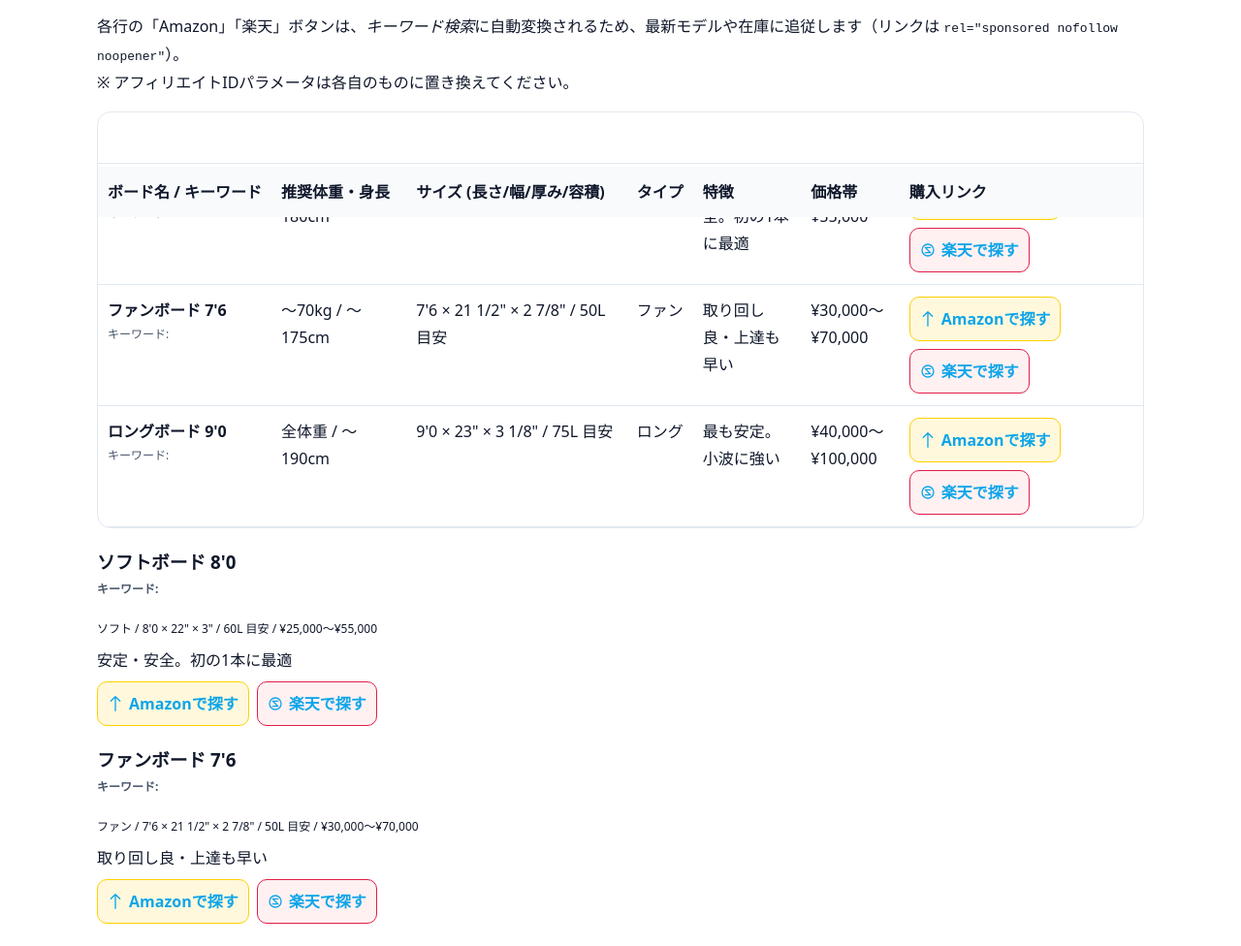
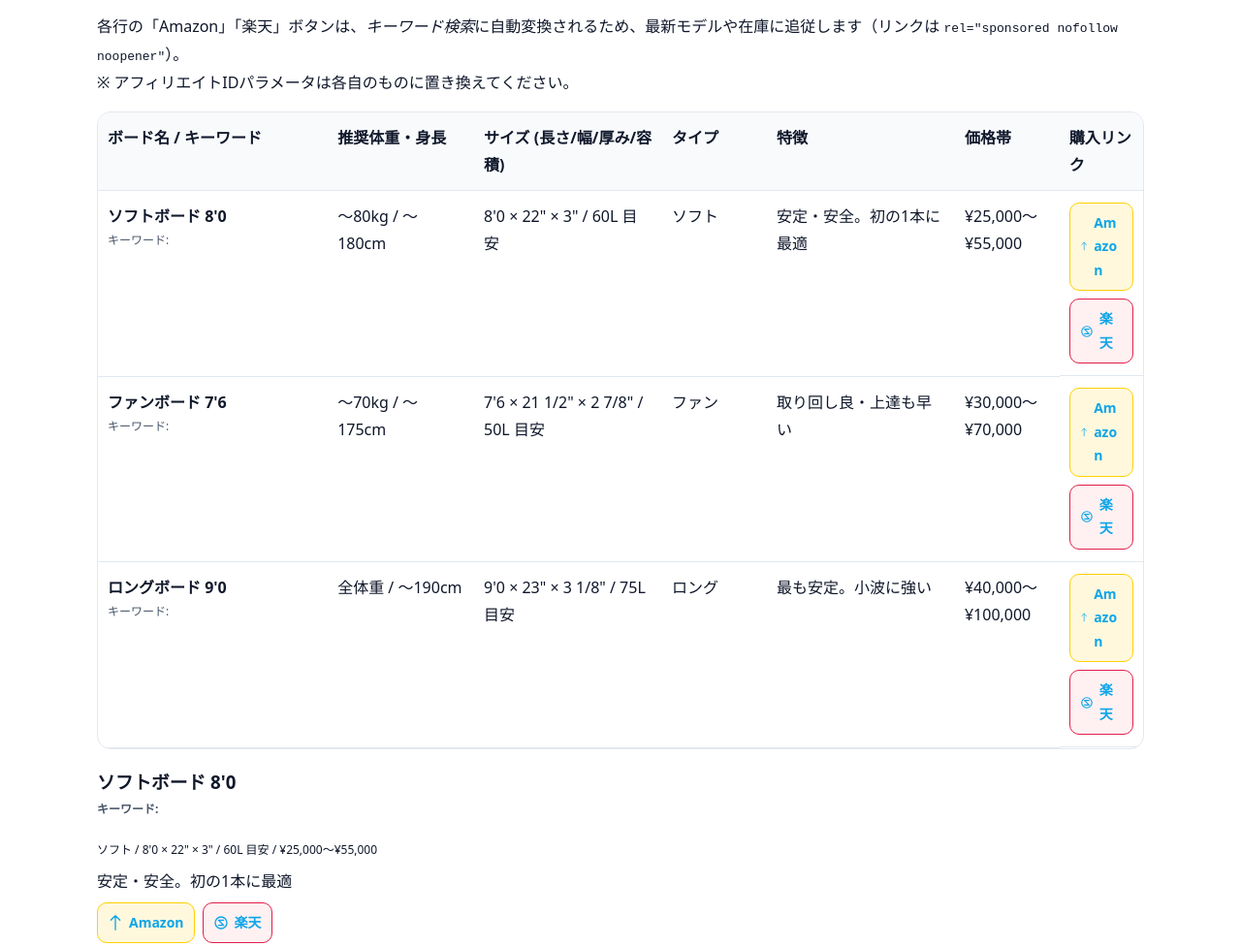
Before and after one commit to vimdiff526-oss/surf, a plain HTML site: page index.html in a window 1280 px wide. Shown: the part 1334-2310 px from the top of the page at 97% size. Drawn offline with Linux system fonts and the light colour scheme.

Commit message:
feat: index修正3

```diff
--- a/index.html
+++ b/index.html
@@ -32,20 +32,29 @@
     .toc li{margin:6px 0}
 
     /* comparison table */
-    .table-wrap{overflow-x:auto; overflow-y:visible; border:1px solid var(--line); border-radius:14px}
-    table{width:100%;border-collapse:collapse;min-width:760px}
-    th,td{padding:12px 10px;border-bottom:1px solid var(--line);vertical-align:top; word-break:break-word; overflow-wrap:anywhere}
-    th{background:#f8fafc;text-align:left;white-space:nowrap;position:sticky;top:56px;z-index:1}
+    .table-wrap{overflow-x:auto; -webkit-overflow-scrolling:touch; border:1px solid var(--line); border-radius:14px}
+    table{width:100%;border-collapse:collapse;min-width:680px;table-layout:fixed}
+    colgroup col:nth-child(1){width:22%}
+    colgroup col:nth-child(2){width:14%}
+    colgroup col:nth-child(3){width:18%}
+    colgroup col:nth-child(4){width:10%}
+    colgroup col:nth-child(5){width:18%}
+    colgroup col:nth-child(6){width:10%}
+    colgroup col:nth-child(7){width:8%}
+    th,td{padding:12px 10px;border-bottom:1px solid var(--line);vertical-align:top;word-break:break-word;overflow-wrap:anywhere}
+    /* 見切れ対策：ヘッダーは固定しない＋改行可 */
+    th{background:#f8fafc;text-align:left;white-space:normal}
     tbody tr:hover{background:#fafafa}
     .chip{display:inline-block;background:var(--chip);border:1px solid var(--line);padding:2px 8px;border-radius:999px;font-size:12px;margin-right:6px}
-    .btns{display:flex;gap:8px;flex-wrap:wrap; min-width:200px}
+    .btns{display:flex;gap:8px;flex-wrap:wrap}
     .btn{display:inline-flex;align-items:center;gap:6px;border:1px solid var(--line);background:#fff;padding:8px 10px;border-radius:10px;font-weight:600}
     .btn[data-a]{border-color:#ffd000;background:#fff8dd}
     .btn[data-r]{border-color:#e11d48;background:#fff1f2}
     .btn svg{width:16px;height:16px}
+    .btn span{font-size:14px}
 
-    /* cards on narrow screens */
-    @media (max-width:720px){
+    /* カード表示（モバイル/タブレット域を拡大） */
+    @media (max-width:960px){
       table{display:none}
       .card-list{display:grid;grid-template-columns:1fr;gap:12px}
       .card{border:1px solid var(--line);border-radius:12px;padding:12px}
@@ -169,6 +178,9 @@
 
         <div class="table-wrap" role="region" aria-label="サーフボード比較表">
           <table>
+            <colgroup>
+              <col /><col /><col /><col /><col /><col /><col />
+            </colgroup>
             <thead>
               <tr>
                 <th scope="col">ボード名 / キーワード</th>
@@ -268,7 +280,7 @@
       },
       rakuten: {
         base: 'https://search.rakuten.co.jp/search/mall/',
-        affId: 'your-rakuten-affid' // 楽天アフィリエイトID（rooms ではなく通常のRMS/Linkshare等なら該当ID）
+        affId: 'your-rakuten-affid' // 楽天アフィリエイトID
       }
     };
 
@@ -297,14 +309,14 @@
         a1.rel = 'sponsored nofollow noopener'; a1.target = '_blank';
         a1.innerHTML = `
           <svg viewBox="0 0 24 24" fill="none" stroke="currentColor" stroke-width="2" stroke-linecap="round" stroke-linejoin="round"><path d="M12 1v22M5 8l7-7 7 7"/></svg>
-          <span>Amazonで探す</span>`;
+          <span>Amazon</span>`;
         const a2 = document.createElement('a');
         a2.className = 'btn'; a2.setAttribute('data-r','');
         a2.href = buildRakutenUrl(kw);
         a2.rel = 'sponsored nofollow noopener'; a2.target = '_blank';
         a2.innerHTML = `
           <svg viewBox="0 0 24 24" fill="none" stroke="currentColor" stroke-width="2" stroke-linecap="round" stroke-linejoin="round"><circle cx="12" cy="12" r="9"/><path d="M16 8H8l8 8H8"/></svg>
-          <span>楽天で探す</span>`;
+          <span>楽天</span>`;
         cell.append(a1,a2);
       });
     }
@@ -334,11 +346,11 @@
         const a1 = document.createElement('a');
         a1.className='btn'; a1.setAttribute('data-a','');
         a1.href = buildAmazonUrl(kw); a1.rel='sponsored nofollow noopener'; a1.target='_blank';
-        a1.innerHTML = `<svg viewBox="0 0 24 24" fill="none" stroke="currentColor" stroke-width="2" stroke-linecap="round" stroke-linejoin="round"><path d="M12 1v22M5 8l7-7 7 7"/></svg><span>Amazonで探す</span>`;
+        a1.innerHTML = `<svg viewBox="0 0 24 24" fill="none" stroke="currentColor" stroke-width="2" stroke-linecap="round" stroke-linejoin="round"><path d="M12 1v22M5 8l7-7 7 7"/></svg><span>Amazon</span>`;
         const a2 = document.createElement('a');
         a2.className='btn'; a2.setAttribute('data-r','');
         a2.href = buildRakutenUrl(kw); a2.rel='sponsored nofollow noopener'; a2.target='_blank';
-        a2.innerHTML = `<svg viewBox="0 0 24 24" fill="none" stroke="currentColor" stroke-width="2" stroke-linecap="round" stroke-linejoin="round"><circle cx="12" cy="12" r="9"/><path d="M16 8H8l8 8H8"/></svg><span>楽天で探す</span>`;
+        a2.innerHTML = `<svg viewBox="0 0 24 24" fill="none" stroke="currentColor" stroke-width="2" stroke-linecap="round" stroke-linejoin="round"><circle cx="12" cy="12" r="9"/><path d="M16 8H8l8 8H8"/></svg><span>楽天</span>`;
         btnArea.append(a1,a2);
         wrap.append(card);
       });
```
